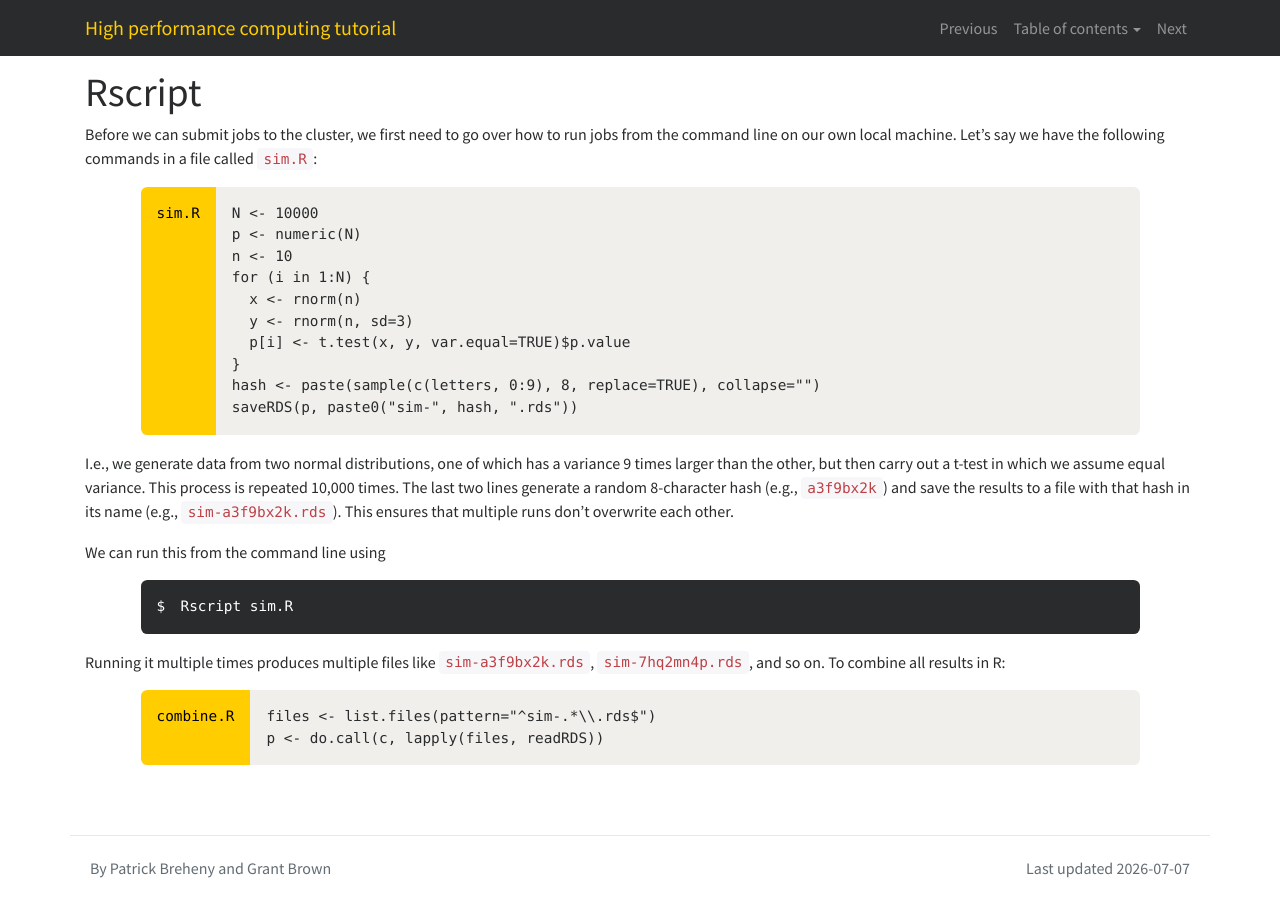
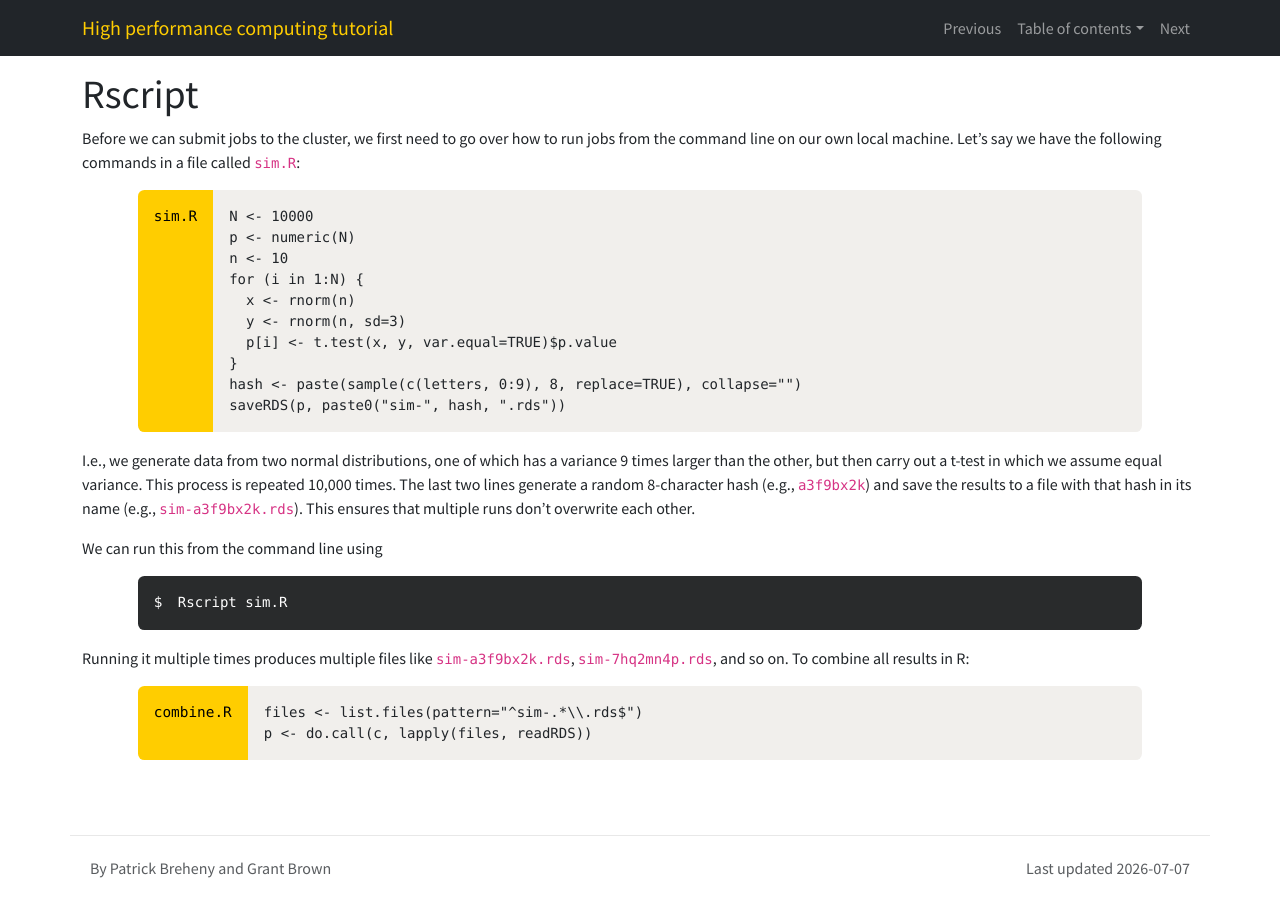
Before and after one commit to IowaBiostat/hpc, a Jekyll site: the page built from i.md, in a window 1280 px wide. Built offline with Jekyll 4.4.1, drawn with Linux system fonts in a browser that asks for light colours; nearby versions of some CDN libraries; our own code applies the rules of GitHub Pages for plain Markdown files.

Commit message:
Upgrade to Bootstrap 5.3.8 and add copy-to-clipboard buttons
Updating navbar markup/data attributes accordingly (navbar-inverse ->
navbar-dark, data-toggle -> data-bs-toggle, etc).

Added a hover-revealed copy button (clipboard/checkmark icon) to every
code block via a new assets/js/copy-button.js, using the Clipboard API.

Added a Ctrl+Left/Right page navigation script via
assets/js/keyboard-nav.js and a short tip about this shortcut to
index.md.

```diff
--- a/_includes/additional.css
+++ b/_includes/additional.css
@@ -6,10 +6,10 @@ body{
   font-family: 'Source Sans Pro', sans-serif;
   margin-bottom: 100px;
 }
-.navbar-inverse .navbar-nav .nav-link:hover{
+.navbar-dark .navbar-nav .nav-link:hover{
   color: #FFCD00;
 }
-.navbar-inverse .navbar-brand {
+.navbar-dark .navbar-brand {
   color: #FFCD00;
 }
 footer {
@@ -27,9 +27,36 @@ pre {
   margin-bottom: 0;
 }
 div.codeblock {
+  position: relative;
   margin-bottom: 16px;
   font-family: Menlo,Monaco,Consolas,"Liberation Mono","Courier New",monospace;
   width:90%;
+}
+button.copy-button {
+  position: absolute;
+  top: 8px;
+  right: 8px;
+  z-index: 2;
+  display: flex;
+  align-items: center;
+  justify-content: center;
+  width: 28px;
+  height: 28px;
+  padding: 0;
+  border: none;
+  border-radius: .3rem;
+  background-color: #33353a;
+  color: #fff;
+  cursor: pointer;
+  opacity: 0;
+  transition: opacity .15s ease-in-out, background-color .15s ease-in-out;
+}
+div.codeblock:hover button.copy-button,
+button.copy-button:focus-visible {
+  opacity: 1;
+}
+button.copy-button.copied {
+  background-color: #1f9d55;
 }
 div.left-prompt {
   background-color: #292b2c;
--- a/_includes/head.html
+++ b/_includes/head.html
@@ -1,10 +1,24 @@
 <head>
-  <title>{% if page.title %}{{ page.title }}{% else %}{{ site.title }}{% endif %}</title>
-  <meta charset="utf-8">
-  <meta name="viewport" content="width=device-width, initial-scale=1, shrink-to-fit=no">
+  <title>
+    {% if page.title %}{{ page.title }}{% else %}{{ site.title }}{% endif %}
+  </title>
+  <meta charset="utf-8" />
+  <meta
+    name="viewport"
+    content="width=device-width, initial-scale=1, shrink-to-fit=no"
+  />
 
-<link rel="stylesheet" href="https://maxcdn.bootstrapcdn.com/bootstrap/4.0.0-alpha.6/css/bootstrap.min.css" integrity="sha384-rwoIResjU2yc3z8GV/NPeZWAv56rSmLldC3R/AZzGRnGxQQKnKkoFVhFQhNUwEyJ" crossorigin="anonymous">
-   <!-- <link rel="stylesheet" href="https://maxcdn.bootstrapcdn.com/bootstrap/4.0.0-beta/css/bootstrap.min.css" integrity="sha384-/Y6pD6FV/Vv2HJnA6t+vslU6fwYXjCFtcEpHbNJ0lyAFsXTsjBbfaDjzALeQsN6M" crossorigin="anonymous"> -->
-  <link href="https://fonts.googleapis.com/css?family=Source+Sans+Pro" rel="stylesheet">
-  <style>{% include additional.css %}</style>
+  <link
+    href="https://cdn.jsdelivr.net/npm/bootstrap@5.3.8/dist/css/bootstrap.min.css"
+    rel="stylesheet"
+    integrity="sha384-sRIl4kxILFvY47J16cr9ZwB07vP4J8+LH7qKQnuqkuIAvNWLzeN8tE5YBujZqJLB"
+    crossorigin="anonymous"
+  />
+  <link
+    href="https://fonts.googleapis.com/css?family=Source+Sans+Pro"
+    rel="stylesheet"
+  />
+  <style>
+    {% include additional.css %}
+  </style>
 </head>
--- a/_includes/menu.html
+++ b/_includes/menu.html
@@ -1,16 +1,16 @@
-<nav class="navbar navbar-inverse bg-inverse navbar-toggleable-md fixed-top">
+<nav class="navbar navbar-dark bg-dark navbar-expand-md fixed-top" data-prev="{{ page.prev }}.html" data-next="{{ page.next }}.html">
   <div class="container">
-    <button class="navbar-toggler navbar-toggler-right" type="button" data-toggle="collapse" data-target="#navbarSupportedContent" aria-controls="navbarSupportedContent" aria-expanded="false" aria-label="Toggle navigation">
+    <a class="navbar-brand" href="index.html">High performance computing tutorial</a>
+    <button class="navbar-toggler" type="button" data-bs-toggle="collapse" data-bs-target="#navbarSupportedContent" aria-controls="navbarSupportedContent" aria-expanded="false" aria-label="Toggle navigation">
       <span class="navbar-toggler-icon"></span>
     </button>
-    <a class="navbar-brand" href="index.html">High performance computing tutorial</a>
     <div class="collapse navbar-collapse justify-content-end" id="navbarSupportedContent">
       <ul class="navbar-nav">
         <li class="nav-item">
           <a class="nav-link" href="{{ page.prev }}.html">Previous</a>
         </li>
         <li class="nav-item dropdown">
-          <a class="nav-link dropdown-toggle" data-toggle="dropdown" href="#" role="button" aria-haspopup="true" aria-expanded="false">Table of contents</a>
+          <a class="nav-link dropdown-toggle" data-bs-toggle="dropdown" href="#" role="button" aria-haspopup="true" aria-expanded="false">Table of contents</a>
           <div class="dropdown-menu">
             <a class="dropdown-item" href="i.html">i: Rscript</a>
             <a class="dropdown-item" href="ii.html">ii: Shell scripts</a>
--- a/_layouts/default.html
+++ b/_layouts/default.html
@@ -18,9 +18,9 @@
 
     {% include footer.html %}
 
-    <script src="https://code.jquery.com/jquery-3.2.1.slim.min.js" integrity="sha384-KJ3o2DKtIkvYIK3UENzmM7KCkRr/rE9/Qpg6aAZGJwFDMVNA/GpGFF93hXpG5KkN" crossorigin="anonymous"></script>
-    <script src="https://cdnjs.cloudflare.com/ajax/libs/popper.js/1.11.0/umd/popper.min.js" integrity="sha384-b/U6ypiBEHpOf/4+1nzFpr53nxSS+GLCkfwBdFNTxtclqqenISfwAzpKaMNFNmj4" crossorigin="anonymous"></script>
-    <script src="https://maxcdn.bootstrapcdn.com/bootstrap/4.0.0-beta/js/bootstrap.min.js" integrity="sha384-h0AbiXch4ZDo7tp9hKZ4TsHbi047NrKGLO3SEJAg45jXxnGIfYzk4Si90RDIqNm1" crossorigin="anonymous"></script>
+    <script src="https://cdn.jsdelivr.net/npm/bootstrap@5.3.8/dist/js/bootstrap.bundle.min.js" integrity="sha384-FKyoEForCGlyvwx9Hj09JcYn3nv7wiPVlz7YYwJrWVcXK/BmnVDxM+D2scQbITxI" crossorigin="anonymous"></script>
+    <script src="assets/js/copy-button.js"></script>
+    <script src="assets/js/keyboard-nav.js"></script>
   </body>
 
 </html>
--- /dev/null
+++ b/assets/js/copy-button.js
@@ -0,0 +1,33 @@
+document.addEventListener('DOMContentLoaded', function () {
+  var copyIcon = '<svg width="14" height="14" viewBox="0 0 24 24" fill="none" stroke="currentColor" stroke-width="2" stroke-linecap="round" stroke-linejoin="round"><rect x="8" y="2" width="8" height="4" rx="1" ry="1"></rect><path d="M16 4h2a2 2 0 0 1 2 2v14a2 2 0 0 1-2 2H6a2 2 0 0 1-2-2V6a2 2 0 0 1 2-2h2"></path></svg>';
+  var checkIcon = '<svg width="14" height="14" viewBox="0 0 24 24" fill="none" stroke="currentColor" stroke-width="2" stroke-linecap="round" stroke-linejoin="round"><polyline points="20 6 9 17 4 12"></polyline></svg>';
+
+  document.querySelectorAll('div.codeblock').forEach(function (block) {
+    var pre = block.querySelector('pre');
+    if (!pre) return;
+
+    var button = document.createElement('button');
+    button.type = 'button';
+    button.className = 'copy-button';
+    button.innerHTML = copyIcon;
+    button.setAttribute('aria-label', 'Copy code to clipboard');
+    button.title = 'Copy to clipboard';
+
+    button.addEventListener('click', function () {
+      navigator.clipboard.writeText(pre.textContent).then(function () {
+        button.innerHTML = checkIcon;
+        button.classList.add('copied');
+        button.setAttribute('aria-label', 'Copied!');
+        button.title = 'Copied!';
+        setTimeout(function () {
+          button.innerHTML = copyIcon;
+          button.classList.remove('copied');
+          button.setAttribute('aria-label', 'Copy code to clipboard');
+          button.title = 'Copy to clipboard';
+        }, 1500);
+      });
+    });
+
+    block.appendChild(button);
+  });
+});
--- /dev/null
+++ b/assets/js/keyboard-nav.js
@@ -0,0 +1,11 @@
+document.addEventListener('keydown', function (e) {
+  if (!e.ctrlKey) return;
+  var nav = document.querySelector('nav[data-prev][data-next]');
+  if (!nav) return;
+
+  if (e.key === 'ArrowLeft') {
+    window.location.href = nav.dataset.prev;
+  } else if (e.key === 'ArrowRight') {
+    window.location.href = nav.dataset.next;
+  }
+});
```
Also changed, not shown: other parts of _includes/menu.html (+0 -10 lines), index.md (+2 -0 lines).
